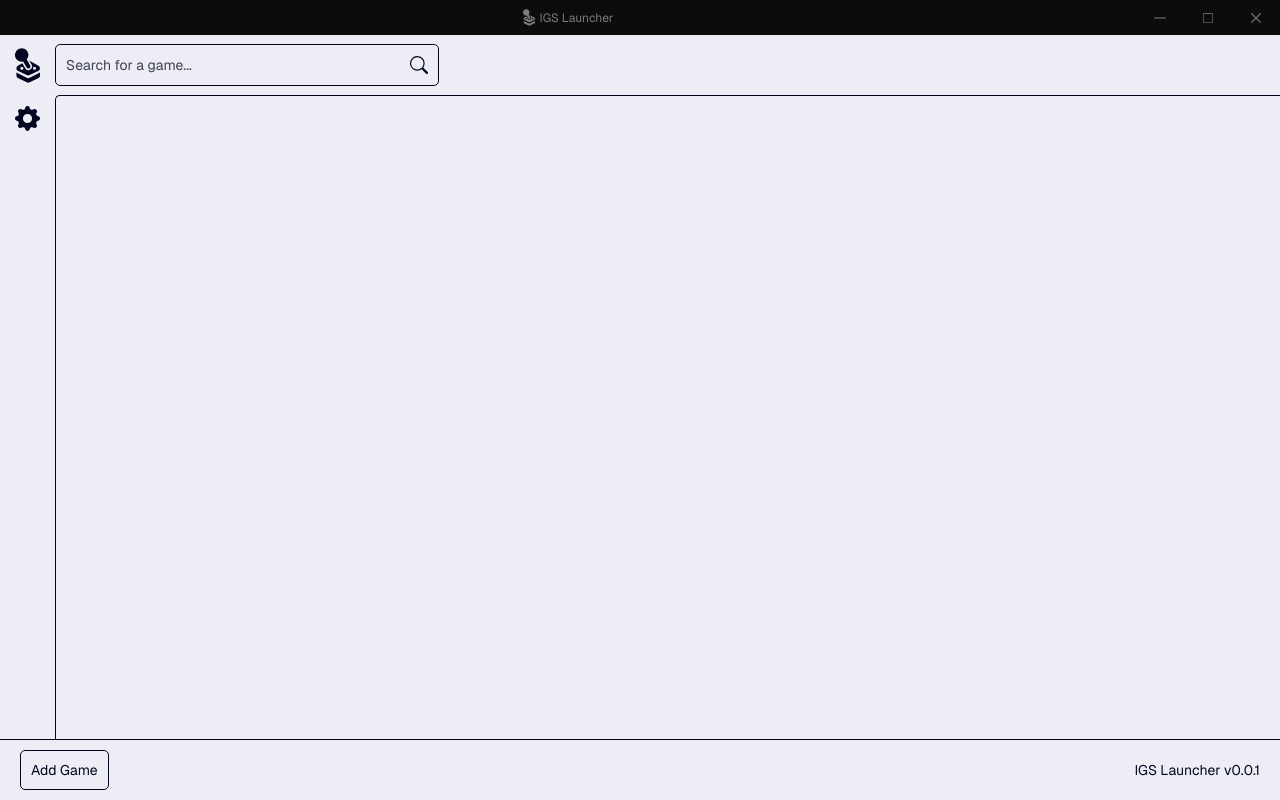
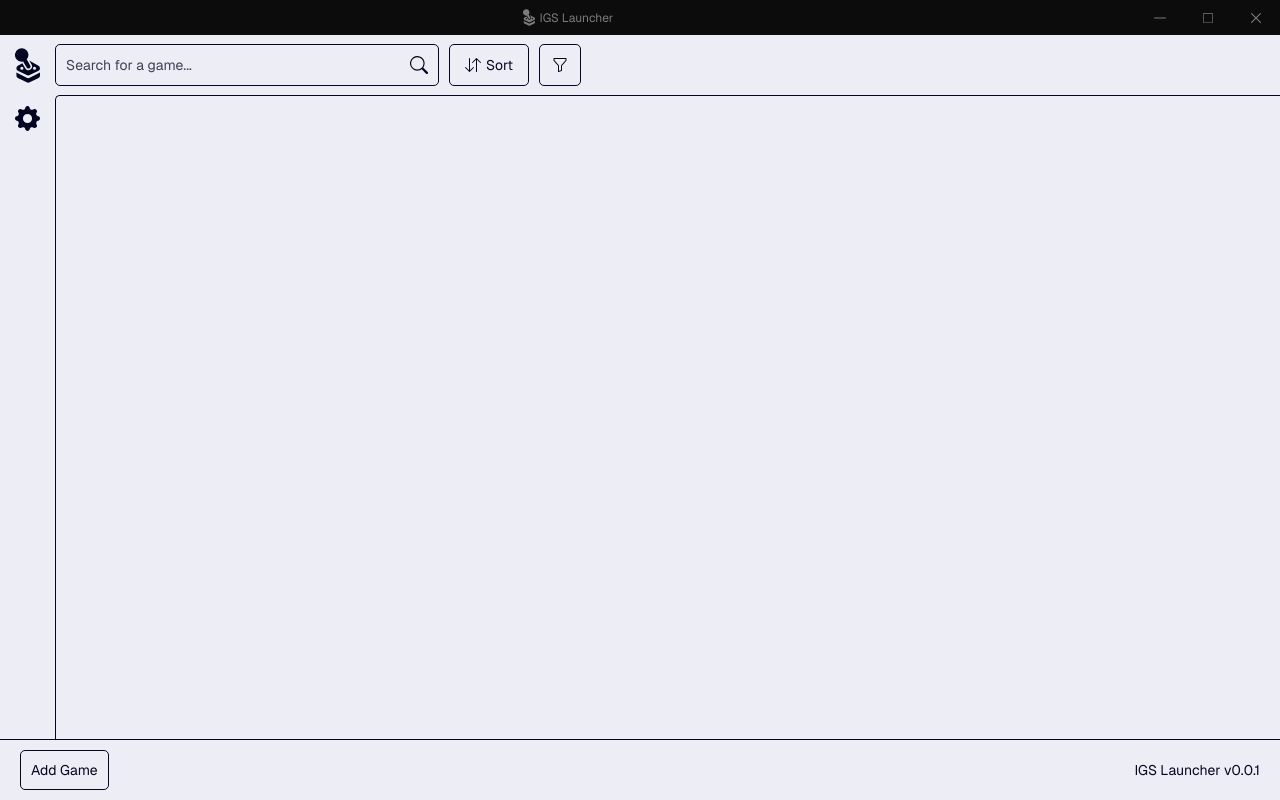
Before and after one commit to gooberW/IGSLauncher, an Electron app: page launcher/src/index.html in a window 1280 px wide. Drawn offline with Linux system fonts and the light colour scheme; no server answers.

Commit message:
Adding Filter & Sort Buttons

```diff
--- a/launcher/src/index.css
+++ b/launcher/src/index.css
@@ -289,6 +289,27 @@ body {
 
 .icon:hover {
     cursor: pointer;
+}
+
+.icon-sort {
+    -webkit-mask-image: url("assets/arrow-down-up.svg");
+    mask-image: url("assets/arrow-down-up.svg");
+    height: 16px !important;
+    width: 16px !important;
+}
+
+.icon-filter-fill {
+    -webkit-mask-image: url("assets/funnel-fill.svg");
+    mask-image: url("assets/funnel-fill.svg");
+    height: 16px !important;
+    width: 16px !important;
+}
+
+.icon-filter {
+    -webkit-mask-image: url("assets/funnel.svg");
+    mask-image: url("assets/funnel.svg");
+    height: 16px !important;
+    width: 16px !important;
 }
 
 .icon-minimize {
@@ -1095,3 +1116,26 @@ input, textarea {
     opacity: 1;
     pointer-events: none;
 }
+
+#filterBtn.play-btn {
+    width: 42px !important;
+}
+
+#filterBtn[data-title]:after {
+    left: 180%;
+    bottom: 0;
+    transform: translateX(-50%) scale(1);
+}
+
+.nav-bar .play-btn {
+    align-items: center;
+    justify-content: center;
+    height: 42px !important;
+    padding: 10px !important;
+    min-width: 42px !important;
+    max-width: 80px !important;
+}
+
+btn-search:hover {
+    background-color: var(--accent-color);
+}
--- a/launcher/src/index.html
+++ b/launcher/src/index.html
@@ -43,6 +43,13 @@
           <div id="suggestions" class="suggestions">
           </div>
 
+        </div>
+        <div id="sortBtn" class="play-btn" style="gap: 5px;">
+          <div class="icon icon-sort"></div>
+          <p>Sort</p>
+        </div>
+        <div id="filterBtn" class="play-btn" data-title="Filter">
+          <div class="icon icon-filter"></div>
         </div>
 
       </div>
```
Also changed, not shown: launcher/src/assets/arrow-down-up.svg (added), launcher/src/assets/funnel-fill.svg (added), launcher/src/assets/funnel.svg (added).
